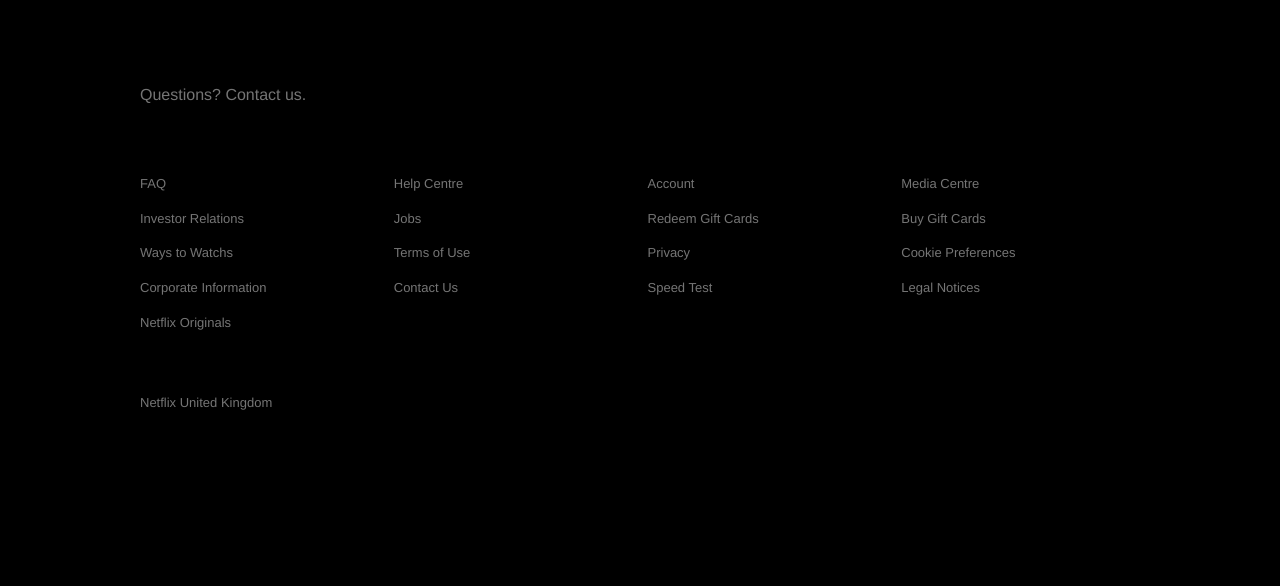
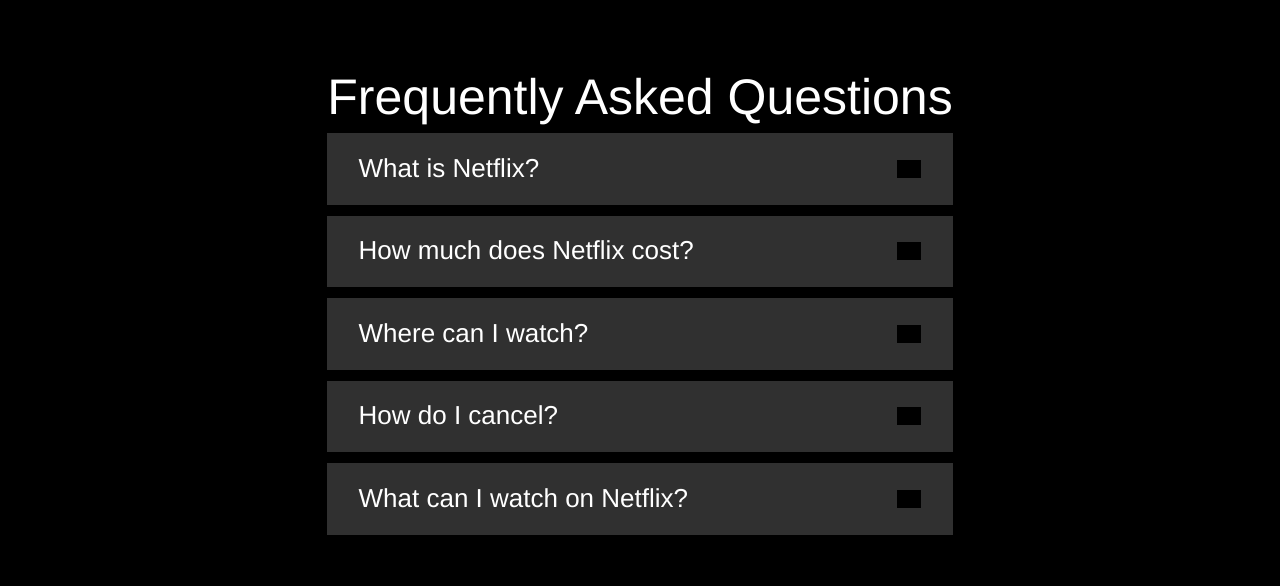
Before and after one commit to maerd19/netflix-react, a React (Create React App) app: page / in a window 1280 px wide. Shown: the part 1237-1823 px from the top of the page. Before the commit the page ends 1758 px from the top, so only its background shows below. Built offline with nearby package versions, Linux system fonts and the light colour scheme; grey boxes are pictures that could not be loaded.

Commit message:
Accordion component

```diff
--- a/src/App.js
+++ b/src/App.js
@@ -1,5 +1,6 @@
 /* eslint-disable react/jsx-filename-extension */
 import React from 'react';
+import { FaqsContainer } from './containers/faqs';
 import { FooterContainer } from './containers/footer';
 import { JumbotronContainer } from './containers/jumbotron';
 
@@ -7,6 +8,7 @@
   return (
     <>
       <JumbotronContainer />
+      <FaqsContainer />
       <FooterContainer />
     </>
   );
--- /dev/null
+++ b/src/components/accordion/index.js
@@ -0,0 +1,57 @@
+/* eslint-disable react/jsx-no-constructed-context-values */
+/* eslint-disable react/jsx-props-no-spreading */
+/* eslint-disable react/prop-types */
+/* eslint-disable react/jsx-filename-extension */
+import React, { useState, useContext, createContext } from 'react';
+import {
+  Container,
+  Title,
+  Item,
+  Inner,
+  Header,
+  Body,
+} from './styles/accordion';
+
+const ToggleContext = createContext();
+
+export default function Accordion({ children, ...restProps }) {
+  return (
+    <Container {...restProps}>
+      <Inner>{children}</Inner>
+    </Container>
+  );
+}
+
+Accordion.Title = function AccordionTitle({ children, ...restProps }) {
+  return <Title {...restProps}>{children}</Title>;
+};
+
+Accordion.Item = function AccordionItem({ children, ...restProps }) {
+  const [toggleShow, setToggleShow] = useState(false);
+
+  return (
+    <ToggleContext.Provider value={{ toggleShow, setToggleShow }}>
+      <Item {...restProps}>{children}</Item>
+    </ToggleContext.Provider>
+  );
+};
+
+Accordion.Header = function AccordionHeader({ children, ...restProps }) {
+  const { toggleShow, setToggleShow } = useContext(ToggleContext);
+  return (
+    <Header onClick={() => setToggleShow(!toggleShow)} {...restProps}>
+      {children}
+      {toggleShow ? (
+        <img src="/images/icons/close-slim.png" alt="Close" />
+      ) : (
+        <img src="/images/icons/add.png" alt="Open" />
+      )}
+    </Header>
+  );
+};
+
+Accordion.Body = function AccordionBody({ children, ...restProps }) {
+  const { toggleShow } = useContext(ToggleContext);
+
+  return toggleShow ? <Body {...restProps}>{children}</Body> : null;
+};
--- /dev/null
+++ b/src/components/accordion/styles/accordion.js
@@ -0,0 +1,80 @@
+import styled from 'styled-components/macro';
+
+export const Container = styled.div`
+  display: flex;
+  border-bottom: 8px solid #222;
+`;
+
+export const Inner = styled.div`
+  display: flex;
+  padding: 70px 45px;
+  flex-direction: column;
+  max-width: 815px;
+  margin: auto;
+`;
+
+export const Item = styled.div`
+  color: white;
+  margin-bottom: 10px;
+  max-width: 670px;
+
+  &:first-of-type {
+    margin-top: 3em:
+  }
+`;
+
+export const Header = styled.div`
+  display: flex;
+  justify-content: space-between;
+  cursor: pointer;
+  margin-bottom: 1px;
+  font-size: 26px;
+  font-weight: normal;
+  background: #303030;
+  padding: 0.8em 1.2em;
+  user-select: none;
+  align-items: center;
+
+  img {
+    filter: brightness(6) invert(1);
+    width: 24px;
+
+    @media (max-width: 600px) {
+        width: 16px;
+    }
+
+    @media (max-width: 600px) {
+      font-size: 16px;
+    }
+`;
+
+export const Body = styled.div`
+  max-height: 1200px;
+  transition: max-height 0.25s cubic-bezier(0.5, 0, 0.1, 1);
+  font-size: 26px;
+  font-weight: normal;
+  line-height: normal;
+  background: #303030;
+  padding: 0.8em 2.2em 0.8em 1.2em;
+  white-space: pre-wrap;
+  user-select: none;
+
+  @media (max-width: 600px) {
+    font-size: 16px;
+    line-height: 22px;
+  }
+}
+`;
+
+export const Title = styled.div`
+  font-size: 50px;
+  line-height: 1.1;
+  margin-top: 0;
+  margin-bottom: 8px;
+  color: white;
+  text-align: center;
+
+  @media (max-width: 600px) {
+    font-size: 35px;
+  }
+`;
--- a/src/components/index.js
+++ b/src/components/index.js
@@ -1,3 +1,4 @@
 /* eslint-disable import/prefer-default-export */
 export { default as Jumbotron } from './jumbotron';
 export { default as Footer } from './footer';
+export { default as Accordion } from './accordion';
--- /dev/null
+++ b/src/containers/faqs.js
@@ -0,0 +1,19 @@
+/* eslint-disable react/jsx-filename-extension */
+/* eslint-disable import/prefer-default-export */
+import React from 'react';
+import { Accordion } from '../components';
+import faqsData from '../fixtures/faqs.json';
+
+export function FaqsContainer() {
+  return (
+    <Accordion>
+      <Accordion.Title>Frequently Asked Questions</Accordion.Title>
+      {faqsData.map((item) => (
+        <Accordion.Item key={item.id}>
+          <Accordion.Header>{item.header}</Accordion.Header>
+          <Accordion.Body>{item.body}</Accordion.Body>
+        </Accordion.Item>
+      ))}
+    </Accordion>
+  );
+}
```
